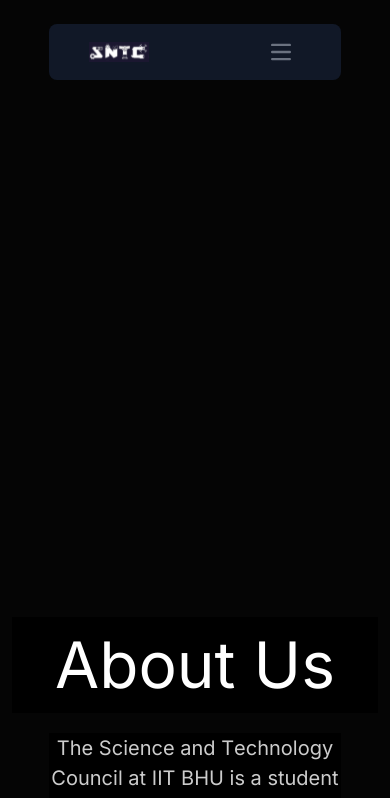
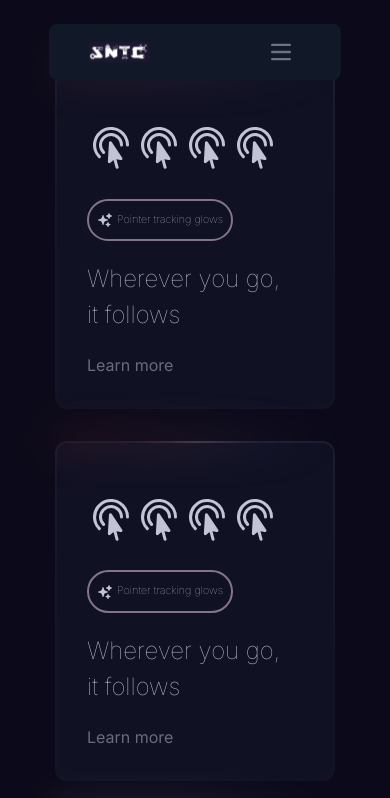
Before and after one commit to Veer0x1/SNTC, a Next.js app: page / in a window 390 px wide. Shown: the top 798 px of the page. Built offline with nearby package versions, Linux system fonts and the light colour scheme.

Commit message:
completed Achievements and About

```diff
--- a/app/globals.css
+++ b/app/globals.css
@@ -116,8 +116,14 @@
 @layer base {
   * {
     @apply border-border;
+    @apply box-border;
+  }
+  *::before,
+  *::after{
+    @apply box-border;
   }
   body {
     @apply bg-background text-foreground;
   }
+
 }
--- a/app/page.tsx
+++ b/app/page.tsx
@@ -1,14 +1,13 @@
-import Image from 'next/image'
 import Navbar from '@/components/Navbar'
 import Technex from '@/components/Technex'
 import About from '@/components/About/About'
-
+import Achievements from '@/components/Achievments/Achievements'
 export default function Home() {
   return (
     <>
     <Navbar />
-    {/* <Technex/> */}
-    <About/>
+    {/* <About/> */}
+    <Achievements></Achievements>
     </>
   )
 }
--- a/components/About/About.module.css
+++ b/components/About/About.module.css
@@ -1,55 +1,35 @@
-.body {
-    width : 100vw;
-    height: 400vw;
-    background-color: var(--bg);
-    display: flex;
-    justify-content: center;
-    align-items: center;
-    padding : 12px;
-    column-gap: 8px;
-    overflow: hidden;
+.textBg{
+    background-image:linear-gradient(90deg, transparent calc(100% - 8ch), #ffffff calc(100%  - 8ch)),
+                linear-gradient(90deg, #808080,#808080),
+                linear-gradient(90deg , rgba(128, 128,128, 0.15), rgba(128, 128,128, 0.15));
+    background-size: 470vmax 1lh,470vmax 1lh, 100% 1lh;
+    background-repeat: no-repeat;
+    background-position-x: 0;
+    background-position-y: 100%;
+    background-clip: text;
+    color: white;
 }
 
-.container1{
-    width : 40%;
-    color : white;
-    font-size: 64px;
-    display: grid;
-    justify-content: start;
-    align-items: center;
-    background-color: black;
+@supports(animation-timeline: scroll()){
+    @media (prefers-reduced-motion: no-preference){
+        .main {
+            view-timeline-name: --section;
+          }
+        .textBg{
+            background-position-x: calc( 400vmax* - 1), calc( 400vmax* - 1 ), 0;
+            color: transparent;
+            animation-name: fill-up, color-in;
+            animation-fill-mode: both;
+            animation-timing-function: linear;
+            animation-timeline: --section;
+            animation-range: entry 100% cover 50%,cover 50% exit 0%;
+        }
+
+        @keyframes fill-up {
+            to { background-position-x: 0, 0, 0; }
+        }
+        @keyframes color-in {
+            to { color: #ffffff; }
+        }
+    }
 }
-
-.container2{
-     width : min(60%,470px);
-     color: white;
-     font-size : 20px;
-     display: grid;
-     align-items: center;
-     justify-content: center;
-     text-align: center;
-     background-color: black;
-
-}
-
-@media (max-width:780px){
-    .body {
-        width : 100vw;
-        background-color: var(--bg);
-        display: flex;
-        flex-direction: column;
-        justify-content: center;
-        align-items: center;
-        row-gap: 20px;
-    }
-
-    .container1{
-        width: 100%;
-        justify-content: center;
-    }
-    .container2{
-        width: 80%;
-
-    }
-
-}
--- a/components/About/About.tsx
+++ b/components/About/About.tsx
@@ -1,103 +1,57 @@
-"use client"// to run it on the client side to access the document and the window
-import React, { FC, useEffect } from "react";
+'use client'
 import styles from './About.module.css'
-import SplitType from 'split-type';
-import { motion } from "framer-motion";
-import { useInView } from "react-intersection-observer";
-import {fadein} from "./Variants";
-import gsap from "gsap";
-import ScrollTrigger from "gsap/ScrollTrigger";
-
-
-type AboutProps = {
-
-}
-
-const update = (): any => {
+import {gsap} from 'gsap';
+import { ScrollTrigger } from 'gsap/ScrollTrigger';
+import { useEffect} from 'react';
 
 gsap.registerPlugin(ScrollTrigger);
-  const splitTypes = document.querySelectorAll<HTMLElement>("text-reveal");
+const About :React.FC = ()=>{
+    useEffect(()=>{
+        const scrub = 0.5;
+        const trigger = document.querySelector('.mainAbout');
+        const spanElement: Element = document.querySelector('.textBgAbout')!;
+        gsap.set(spanElement,{
+            '--progress': 0,
+            color: 'transparent',
+            backgroundPositionX: 'calc(-470vmax + (var(--progress) * 470vmax)), calc(-470vmax + (var(--progress) * 470vmax)), 0',
+        })
+        console.log(spanElement)
+        gsap.to(spanElement, {
+            '--progress': 1,
+            scrollTrigger: {
+              trigger,
+              scrub,
+              start: 'top top',
+              end: 'top top-=75%'
+            }
+          })
+          gsap.to(spanElement, {
+            color: 'white',
+            scrollTrigger: {
+              trigger,
+              scrub,
+              start: 'top top-=75%',
+              end: 'bottom bottom',
+            }
+        })
+        console.log(spanElement)
 
-  splitTypes.forEach((char: HTMLElement) => {
-    const text = new SplitType(char, { types: 'chars' });
-
-    gsap.from(text.chars, {
-      scrollTrigger: {
-        trigger: char,
-        start: "top 80%",
-        end: "top 20%",
-        scrub: true,
-        markers: false,
-      },
-      opacity: 0.8,
-      stagger: 0.1,
-    });
-  });
-};
-
-
-const About: FC<AboutProps> = (props) => {
-
-  const [ref, InView] = useInView({
-      threshold: 0.5,
-  })
-
-  useEffect(() => {
-    if (typeof window !== "undefined" && typeof document !== "undefined") {
-      // Run only on the client side
-      gsap.registerPlugin(ScrollTrigger);
-
-      const splitTypes = document.querySelectorAll<HTMLElement>(".text-reveal");
-
-      splitTypes.forEach((char: HTMLElement) => {
-        const text = new SplitType(char, { types: 'chars' });
-
-        gsap.from(text.chars, {
-          scrollTrigger: {
-            trigger: char.parentElement,
-            start: "top 80%",
-            end: "top 20%",
-            scrub: true,
-            markers: false,
-          },
-          opacity: 0.8,
-          stagger: 0.1,
-        });
-      });
-    }
-  }, []);
-
-  return (
-    <div className={styles.body} ref={ref}>
-      <motion.div
-        variants={fadein("right", 0.5)}
-        initial="hidden"
-        whileInView={"show"}
-        viewport={{ once: false, amount: 0.6 }} className={styles.container1}>
-        <h2>
-          About Us
-        </h2>
-      </motion.div>
-      <motion.div
-        variants={fadein("left", 0.3)}
-        initial="hidden"
-        whileInView={"show"}
-        viewport={{ once: false, amount: 0.6 }} className={styles.container2}>
-        <section >
-          <p className={styles.text}>
-            <span className="text-reveal">
-              The Science and Technology Council at IIT BHU is a
-              student-run organization that aims to promote the
-              understanding and application of science and technology
-              among the IIT BHU community.
+    },[])
+    return(
+        <div className="bg-[#050505] font-monument">
+        <header className="h-screen text-white grid place-items-center text-[clamp(2rem,8vw+1rem,12rem)]">
+            <h1 className="font-[120] bg-clip-text text-transparent bg-gradient-to-b from-[#ffffff] to-[#808080]">About Us</h1>
+        </header>
+        <main className={`h-[350vh] ${styles.main} mainAbout`}>
+            <section className='sticky top-0 h-screen w-screen place-items-center grid '>
+                <p className="max-w-[90vw] overflow-hidden p-[5ch] m-0">
+                    <span className={`text-[clamp(1rem,2vw+1rem,10rem)] text-white no-underline ${styles.textBg} textBgAbout`}>
+                    The Science and Technology Council at IIT BHU is a student-run organization that aims to promote the understanding and application of science and technology among the IIT BHU community.
                     </span>
                 </p>
             </section>
-      </motion.div>
+        </main>
         </div>
     )
 }
-
-
-
-export default About;
+export default About
--- a/components/About/Variants.js
+++ /dev/null
@@ -1,20 +0,0 @@
-export const fadein =(direction,delay)=>{
-    return {
-        hidden:{
-            y:direction ==='up' ? 80 :direction==='down' ? -80 :0,
-            x:direction ==='left' ? 80 : direction === 'right' ?-80:0,
-        },
-        show : {
-            y:0,
-            x:0,
-            opacity : 1,
-            transition :{
-                type : 'tween',
-                duration : 1.15,
-                delay : delay,
-                ease : [0.25,0.25,0.25,0.25],
-            },
-        },
-    };
-
-};
--- /dev/null
+++ b/components/Achievments/Achievements.tsx
@@ -0,0 +1,13 @@
+import AchievementCard from "../cards/AchievementsCard"
+
+const Achievments = () =>{
+    return (
+        <div className="w-screen min-h-screen bg-[#0C0A1A] place-items-center text-[#C3C3D5] flex flex-wrap flex-row content-center justify-center items-center px-[2rem] pb-[2rem] pt-[70px] my-0 mx-auto relative touch-none gap-[32px]">
+        <AchievementCard/>
+        <AchievementCard/>
+        <AchievementCard/>
+        <AchievementCard/>
+        </div>
+    )
+}
+export default Achievments;
--- a/components/Technex.tsx
+++ b/components/Technex.tsx
@@ -32,7 +32,7 @@ const Technex: React.FC = () => {
             style={{ textDecoration: "none" }}
           >
             <span className={`${style.linktext} relative overflow-hidden inline-block before:content-[''] before:absolute before:left-0 before:bottom-[6px] before:w-full before:h-[3px] before:bg-white before:scale-x-100 before:transition-translate before:duration-300 before:ease-in-out before:origin-origin`}>
-              Book Your seat now
+              Visit our website now
             </span>
             <span className={`${style.arrow} h-[36px] w-[36px] top-[-5px] inline-block relative overflow-hidden before:absolute before:content-[''] before:bg-[#f1e728] before:transition-all before:ease-in-out before:duration-300 before:origin-origin before:rounded-[30px] before:h-[2px] before:w-full before:top-0 before:right-0 after:absolute after:contents-[''] after:bg-[#f1e728] after:transition-all after:origin-origin after:rounded-[30px] after:ease-in-out after:duration-300 after:w-[2px] after:h-full after:top-0 after:right-0`}>
               <span className="bg-[#f1e728] h-[2px] w-full inline-block top-0 left-0 absolute rounded-[30px] origin-right-top transition-all ease-in-out duration-300 rotate-[-45deg] translate-x-[-3px] translate-y-[-1px] before:absolute before:bg-[#f1e728] before:content-[''] before:h-full before:w-[15px] before:left-[-15px] before:top-0"></span>
--- /dev/null
+++ b/components/cards/AchievementsCard.module.css
@@ -0,0 +1,77 @@
+.article{
+    --active : 0.15;
+    --start: 0;
+}
+.article:is(:hover, :focus-visible){
+    z-index:2;
+}
+
+.glows::after,
+.glows::before {
+  --alpha: 0;
+	content: "";
+	background:conic-gradient(from 180deg at 50% 70%,hsla(0,0%,98%,1) 0deg,#eec32d 72.0000010728836deg,#ec4b4b 144.0000021457672deg,#709ab9 216.00000858306885deg,#4dffbf 288.0000042915344deg,hsla(0,0%,98%,1) 1turn);;
+	background-attachment: fixed;
+	position: absolute;
+	inset: -5px;
+	border: 10px solid transparent;
+	border-radius: 12px;
+	mask:
+  	linear-gradient(#0000, #0000),
+  	conic-gradient(from calc((var(--start) - (40)) * 1deg), #000 0deg, #fff, #0000 80deg);
+	mask-composite: intersect;
+	mask-clip: padding-box, border-box;
+	opacity: var(--active);
+	transition: opacity 1s;
+}
+
+.article::before {
+	position: absolute;
+	inset: 0;
+	border: 2px solid transparent;
+	content: "";
+	border-radius: 12px;
+	pointer-events: none;
+	background: hsl(280 10% 50% / 1);
+  	background-attachment: fixed;
+  	border-radius: 12px;
+  	mask:
+  	linear-gradient(#0000, #0000),
+  	conic-gradient(
+  		from calc((var(--start) - 100) * 1deg),
+  		hsl(0 0% 100% / 0.15) 0deg,
+  		white,
+  		hsl(0 0% 100% / 0.15) 220deg);
+  	mask-clip: padding-box, border-box;
+  	mask-composite: intersect;
+  	opacity: var(--active);
+  	transition: opacity 1s;
+}
+
+.article::after {
+	--bg-size: 100%;
+  content: "";
+  pointer-events: none;
+  position: absolute;
+  background: conic-gradient(from 180deg at 50% 70%,hsla(0,0%,98%,1) 0deg,#eec32d 72.0000010728836deg,#ec4b4b 144.0000021457672deg,#709ab9 216.00000858306885deg,#4dffbf 288.0000042915344deg,hsla(0,0%,98%,1) 1turn);;
+  background-attachment: fixed;
+  border-radius: 12px;
+  opacity: var(--active, 0);
+  transition: opacity 1s;
+  --alpha: 0;
+  inset: 0;
+  border: 2px solid transparent;
+  mask:
+  	linear-gradient(#0000, #0000),
+  	conic-gradient(from calc((var(--start) - 20) * 1deg), #0000 0deg, #fff, #0000 40deg);
+  filter: brightness(1.5);
+  mask-clip: padding-box, border-box;
+  mask-composite: intersect;
+}
+
+.a {
+	transition: opacity 0.2s;
+}
+.a:is(:hover, :focus-visible) {
+	opacity: 1;
+}
--- /dev/null
+++ b/components/cards/AchievementsCard.tsx
@@ -0,0 +1,49 @@
+'use client'
+import Link from 'next/link'
+import {Pointer,Stars} from './Svg'
+import styles from './AchievementsCard.module.css'
+import {useEffect,useRef } from 'react'
+
+const AchievementCard: React.FC = () =>{
+    const card = useRef<HTMLElement>(null);
+    const update = (event: React.MouseEvent<HTMLDivElement>) =>{
+        if(card.current ){
+            const proximity = 40;
+            const cardBounds = card.current.getBoundingClientRect();
+            if(
+                event?.clientX > cardBounds.left - proximity &&
+                event?.clientX < cardBounds.left +cardBounds.width + proximity &&
+                event?.clientY > cardBounds.top - proximity &&
+                event?.clientY < cardBounds.top + cardBounds.height + proximity
+            )
+            card.current.style.setProperty('--active', '1');
+            else card.current.style.setProperty('--active','0');
+
+            const CARD_CENTER = [
+                cardBounds.left + cardBounds.width * 0.5,
+                cardBounds.top + cardBounds.height * 0.5
+            ]
+            let ANGLE = Math.atan2(event?.clientY - CARD_CENTER[1], event?.clientX - CARD_CENTER[0]) * 180 / Math.PI
+            ANGLE = ANGLE < 0 ? ANGLE + 360 : ANGLE;
+            card.current.style.setProperty('--start', `${ANGLE + 90}`)
+        }
+    }
+    return(
+        <article className={`${styles.article} h-full bg-[#101123] p-[2rem] aspect-[33/40] rounded-[12px] min-w-[280px] max-w-[280px] flex flex-col gap-[0.25rem] relative`} ref={card} onMouseMove={update}>
+            <div className={`${styles.glows} pointer-events-none absolute inset-0 blur-[20px]`}></div>
+            <span className="relative flex items-center flex-[1]">
+                <Pointer/>
+                <Pointer/>
+                <Pointer/>
+                <Pointer/>
+            </span>
+            <span className="border-2 border-solid border-[#84738C] self-start rounded-[100px] px-[0.5rem] py-[0.7rem] text-[0.675rem] flex items-center gap-[0.25rem] font-[50]">
+                <Stars/>
+                <span>Pointer tracking glows</span>
+            </span>
+            <h2 className='m-0 py-[1rem] px-0 font-[100] text-[1.5rem]'>Wherever you go,<br/> it follows</h2>
+            <Link href="" className={`${styles.a} text-[#C3C3D5] no-underline inline-block self-start opacity-50`}>Learn more</Link>
+        </article>
+    )
+}
+export default AchievementCard;
--- /dev/null
+++ b/components/cards/Svg.tsx
@@ -0,0 +1,16 @@
+const Pointer =()=>{
+    return (
+
+    <svg xmlns="http://www.w3.org/2000/svg" viewBox="0 0 24 24" fill="currentColor" className="w-12 h-12">
+        <path fillRule="evenodd" d="M17.303 5.197A7.5 7.5 0 006.697 15.803a.75.75 0 01-1.061 1.061A9 9 0 1121 10.5a.75.75 0 01-1.5 0c0-1.92-.732-3.839-2.197-5.303zm-2.121 2.121a4.5 4.5 0 00-6.364 6.364.75.75 0 11-1.06 1.06A6 6 0 1118 10.5a.75.75 0 01-1.5 0c0-1.153-.44-2.303-1.318-3.182zm-3.634 1.314a.75.75 0 01.82.311l5.228 7.917a.75.75 0 01-.777 1.148l-2.097-.43 1.045 3.9a.75.75 0 01-1.45.388l-1.044-3.899-1.601 1.42a.75.75 0 01-1.247-.606l.569-9.47a.75.75 0 01.554-.68z" clipRule="evenodd" />
+    </svg>
+    )
+}
+const Stars = () =>{
+    return(
+        <svg xmlns="http://www.w3.org/2000/svg" viewBox="0 0 24 24" fill="currentColor" className="w-[16px] h-[16px]">
+            <path fillRule="evenodd" d="M9 4.5a.75.75 0 01.721.544l.813 2.846a3.75 3.75 0 002.576 2.576l2.846.813a.75.75 0 010 1.442l-2.846.813a3.75 3.75 0 00-2.576 2.576l-.813 2.846a.75.75 0 01-1.442 0l-.813-2.846a3.75 3.75 0 00-2.576-2.576l-2.846-.813a.75.75 0 010-1.442l2.846-.813A3.75 3.75 0 007.466 7.89l.813-2.846A.75.75 0 019 4.5zM18 1.5a.75.75 0 01.728.568l.258 1.036c.236.94.97 1.674 1.91 1.91l1.036.258a.75.75 0 010 1.456l-1.036.258c-.94.236-1.674.97-1.91 1.91l-.258 1.036a.75.75 0 01-1.456 0l-.258-1.036a2.625 2.625 0 00-1.91-1.91l-1.036-.258a.75.75 0 010-1.456l1.036-.258a2.625 2.625 0 001.91-1.91l.258-1.036A.75.75 0 0118 1.5zM16.5 15a.75.75 0 01.712.513l.394 1.183c.15.447.5.799.948.948l1.183.395a.75.75 0 010 1.422l-1.183.395c-.447.15-.799.5-.948.948l-.395 1.183a.75.75 0 01-1.422 0l-.395-1.183a1.5 1.5 0 00-.948-.948l-1.183-.395a.75.75 0 010-1.422l1.183-.395c.447-.15.799-.5.948-.948l.395-1.183A.75.75 0 0116.5 15z" clipRule="evenodd" />
+        </svg>
+    )
+}
+export {Pointer,Stars};
--- a/package.json
+++ b/package.json
@@ -12,6 +12,8 @@
     "@heroicons/react": "^2.0.18",
     "@material-tailwind/react": "^2.1.5",
     "@radix-ui/react-slot": "^1.0.2",
+    "@react-three/fiber": "^8.15.13",
+    "@types/three": "^0.160.0",
     "class-variance-authority": "^0.7.0",
     "clsx": "^2.0.0",
     "framer-motion": "^10.16.16",
@@ -24,6 +26,7 @@
     "split-type": "^0.3.4",
     "tailwind-merge": "^2.1.0",
     "tailwindcss-animate": "^1.0.7",
+    "three": "^0.160.0",
     "typed.js": "^2.1.0"
   },
   "devDependencies": {
```
Also changed, not shown: 1 other file (tests, documents, lock files or other folders). Lines whose indentation alone changed are shown as unchanged.
